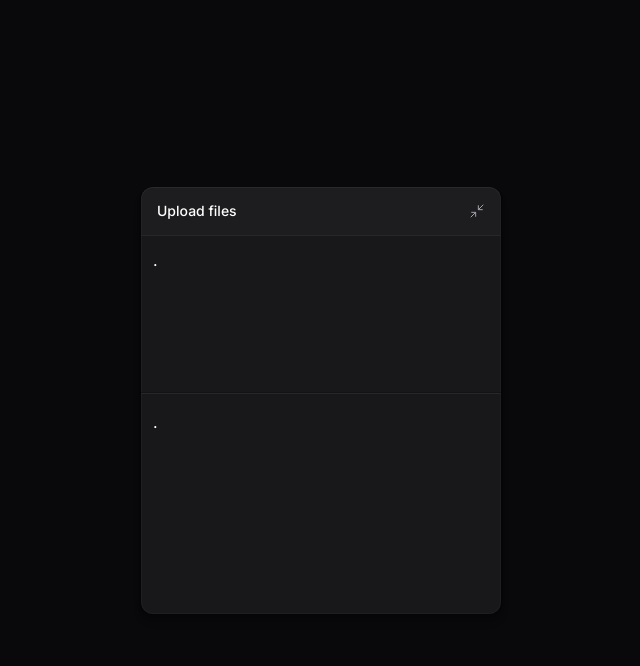
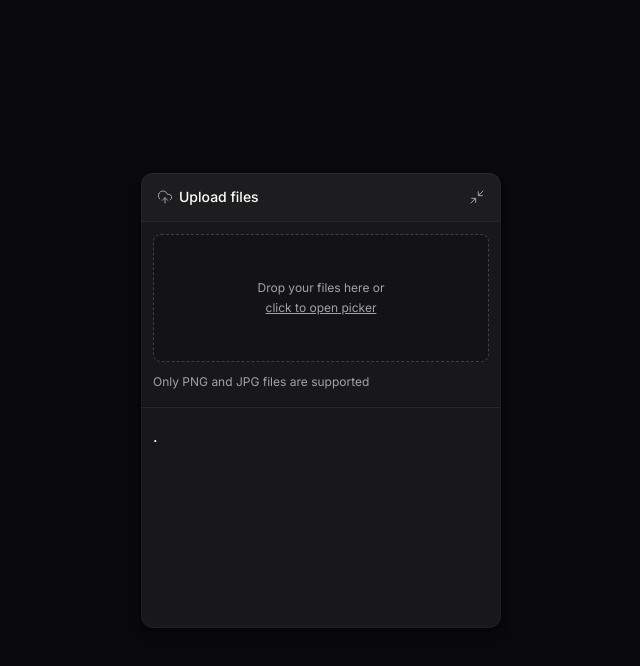
Before and after one commit to deibsoncogo/upload-widget-web-1.02-ftr, a React (Vite) app: page / in a window 1280 px wide. Both pictures are taken after a click on the button "Upload files". Shown: the top 666 px of the page, without its empty margins (319-959 px from the left). Built offline with nearby package versions, Linux system fonts and the light colour scheme.

Commit message:
feat: finalização da parte visual do upload de arquivos

```diff
--- a/package.json
+++ b/package.json
@@ -13,6 +13,7 @@
     "lucide-react": "^0.474.0",
     "react": "^18.3.1",
     "react-dom": "^18.3.1",
+    "react-dropzone": "^14.3.5",
     "tailwind-variants": "^0.3.1"
   },
   "devDependencies": {
--- a/src/components/upload-widget-dropzone.tsx
+++ b/src/components/upload-widget-dropzone.tsx
@@ -1,3 +1,31 @@
+import { useDropzone } from "react-dropzone"
+
 export function UploadWidgetDropzone() {
-  return <div className="px-3 h-32">.</div>
+  const { getRootProps, getInputProps, isDragActive } = useDropzone({
+    multiple: true,
+    accept: {
+      "image/jpeg": [],
+      "image/png": [],
+    },
+    onDrop(acceptedFiles) {
+      console.log("acceptedFiles =>", acceptedFiles)
+    },
+  })
+
+  return (
+    <div className="px-3 flex flex-col gap-3">
+      <div
+        data-active={isDragActive}
+        className="cursor-pointer text-zinc-400 bg-black/20 p-5 rounded-lg border border-zinc-700 border-dashed h-32 flex flex-col items-center justify-center gap-1 hover:border-zinc-400 transition-colors data-[active=true]:bg-indigo-500/10 data-[active=true]:border-indigo-500 data-[active=true]:text-indigo-400"
+        {...getRootProps()}
+      >
+        <input type="file" {...getInputProps()} />
+
+        <span className="text-xs">Drop your files here or</span>
+        <span className="text-xs underline">click to open picker</span>
+      </div>
+
+      <span className="text-xs text-zinc-400">Only PNG and JPG files are supported</span>
+    </div>
+  )
 }
--- a/src/components/upload-widget-header.tsx
+++ b/src/components/upload-widget-header.tsx
@@ -1,11 +1,12 @@
 import * as Collapsible from "@radix-ui/react-collapsible"
 import { Minimize2 } from "lucide-react"
 import { Button } from "./ui/button"
+import { UploadWidgetTitle } from "./upload-widget-title"
 
 export function UploadWidgetHeader() {
   return (
     <div className="w-full p-4 py-2 bg-white/2 border-zinc-800 border-b flex items-center justify-between">
-      <span className="text-sm font-medium">Upload files</span>
+      <UploadWidgetTitle />
 
       <Collapsible.Trigger asChild>
         <Button type="button" size="icon" className="-mr-2">
--- a/src/components/upload-widget-minimized-button.tsx
+++ b/src/components/upload-widget-minimized-button.tsx
@@ -1,10 +1,11 @@
 import * as Collapsible from "@radix-ui/react-collapsible"
 import { Maximize2 } from "lucide-react"
+import { UploadWidgetTitle } from "./upload-widget-title"
 
 export function UploadWidgetMinimizedButton() {
   return (
     <Collapsible.Trigger className="group w-full bg-white/2 py-3 px-5 flex items-center justify-between">
-      <span className="text-sm font-medium">Upload files</span>
+      <UploadWidgetTitle />
 
       <Maximize2
         strokeWidth={1.5}
--- /dev/null
+++ b/src/components/upload-widget-title.tsx
@@ -0,0 +1,10 @@
+import { UploadCloud } from "lucide-react"
+
+export function UploadWidgetTitle() {
+  return (
+    <div className="flex items-center gap-1.5 text-sm font-medium">
+      <UploadCloud strokeWidth={1.5} className="size-4 text-zinc-400" />
+      <span>Upload files</span>
+    </div>
+  )
+}
```
Also changed, not shown: 1 other file (tests, documents, lock files or other folders).
